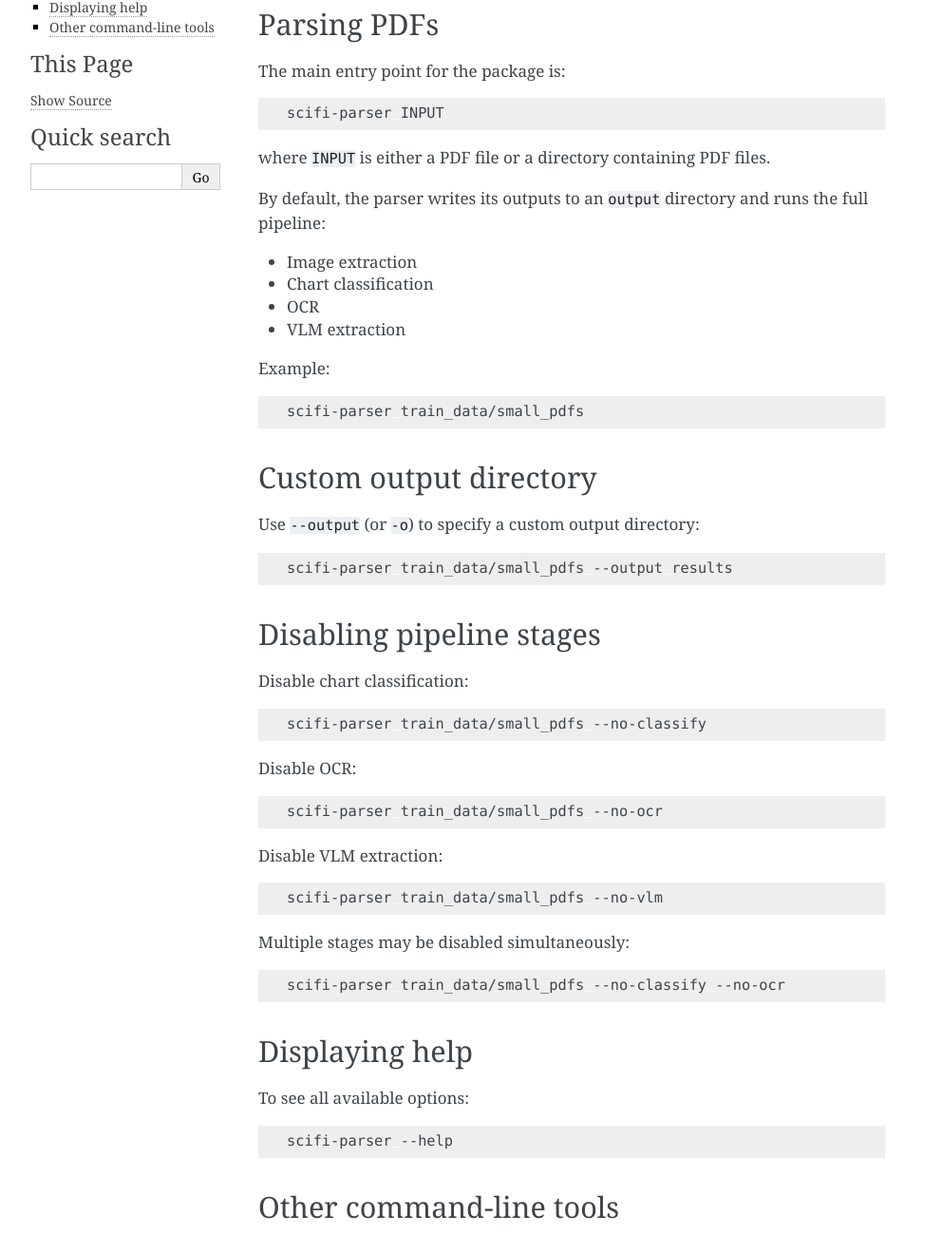
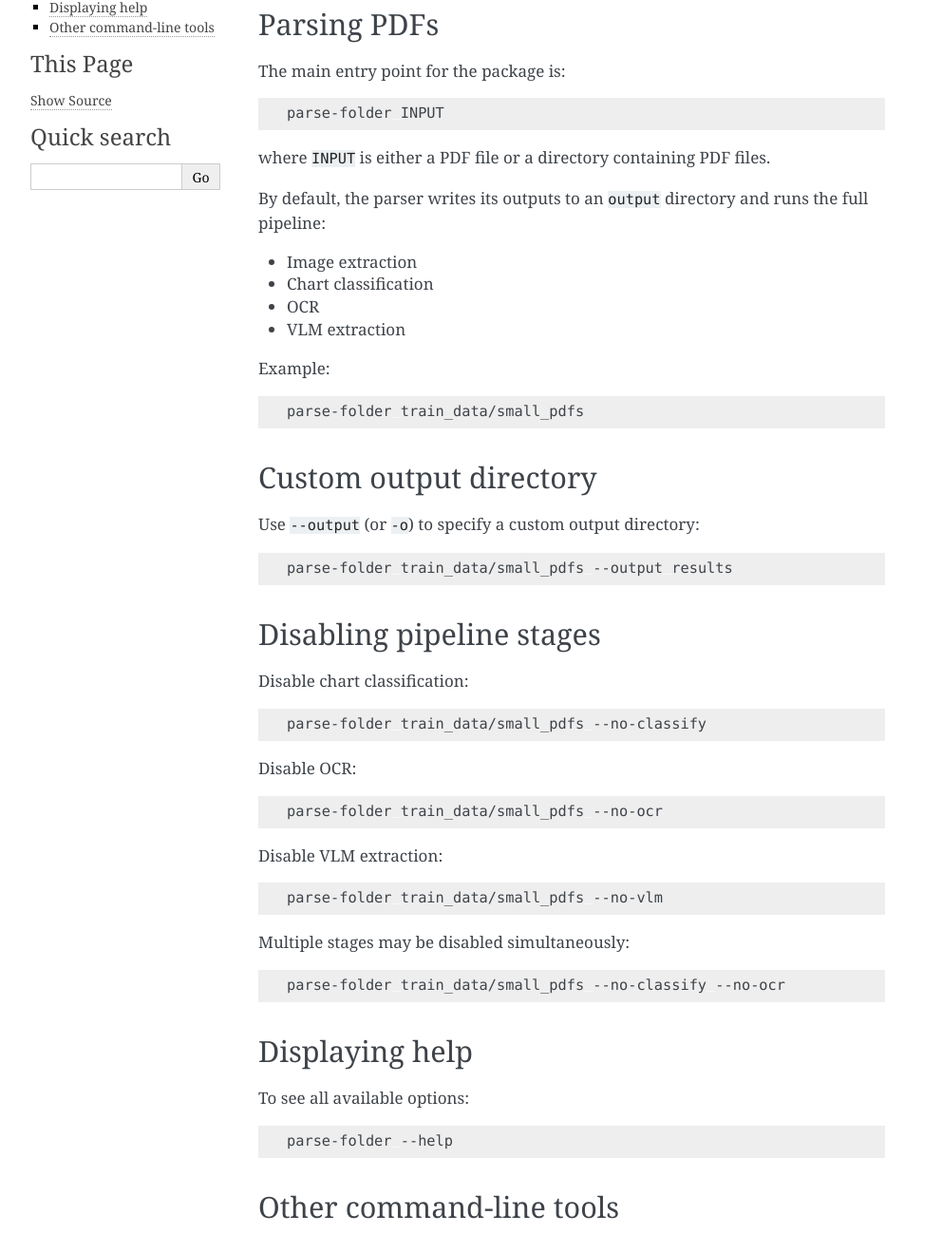
Before and after one commit to Sci-Fi-Parser/Sci-Fi-Parser, a Sphinx documentation site: the page built from docs/source/cli.rst, in a window 1280 px wide. Shown: the part 181-1480 px from the top of the page at 95% size, without its empty margins (148-1140 px from the left). Built offline with Sphinx 7.4.7, drawn with Linux system fonts in a browser that asks for light colours.

Commit message:
Update cli docs

```diff
--- a/docs/source/cli.rst
+++ b/docs/source/cli.rst
@@ -11,7 +11,7 @@ The main entry point for the package is:
 
 .. code-block:: bash
 
-   scifi-parser INPUT
+   parse-folder INPUT
 
 where ``INPUT`` is either a PDF file or a directory containing PDF files.
 
@@ -27,7 +27,7 @@ Example:
 
 .. code-block:: bash
 
-   scifi-parser train_data/small_pdfs
+   parse-folder train_data/small_pdfs
 
 Custom output directory
 -----------------------
@@ -36,7 +36,7 @@ Use ``--output`` (or ``-o``) to specify a custom output directory:
 
 .. code-block:: bash
 
-   scifi-parser train_data/small_pdfs --output results
+   parse-folder train_data/small_pdfs --output results
 
 Disabling pipeline stages
 -------------------------
@@ -45,25 +45,25 @@ Disable chart classification:
 
 .. code-block:: bash
 
-   scifi-parser train_data/small_pdfs --no-classify
+   parse-folder train_data/small_pdfs --no-classify
 
 Disable OCR:
 
 .. code-block:: bash
 
-   scifi-parser train_data/small_pdfs --no-ocr
+   parse-folder train_data/small_pdfs --no-ocr
 
 Disable VLM extraction:
 
 .. code-block:: bash
 
-   scifi-parser train_data/small_pdfs --no-vlm
+   parse-folder train_data/small_pdfs --no-vlm
 
 Multiple stages may be disabled simultaneously:
 
 .. code-block:: bash
 
-   scifi-parser train_data/small_pdfs --no-classify --no-ocr
+   parse-folder train_data/small_pdfs --no-classify --no-ocr
 
 Displaying help
 ---------------
@@ -72,7 +72,7 @@ To see all available options:
 
 .. code-block:: bash
 
-   scifi-parser --help
+   parse-folder --help
 
 Other command-line tools
 ------------------------
```
